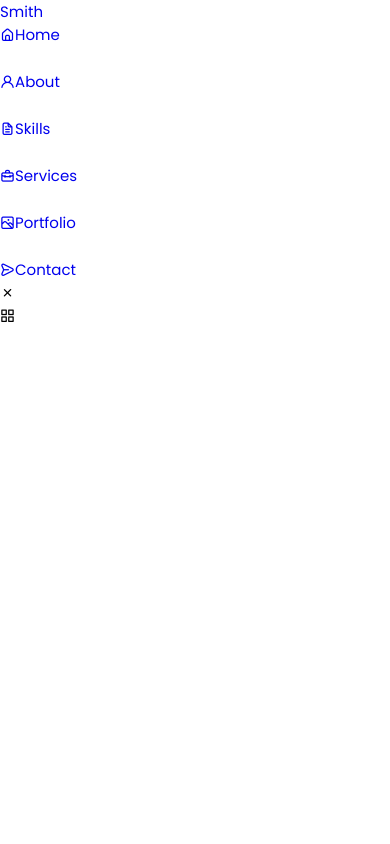
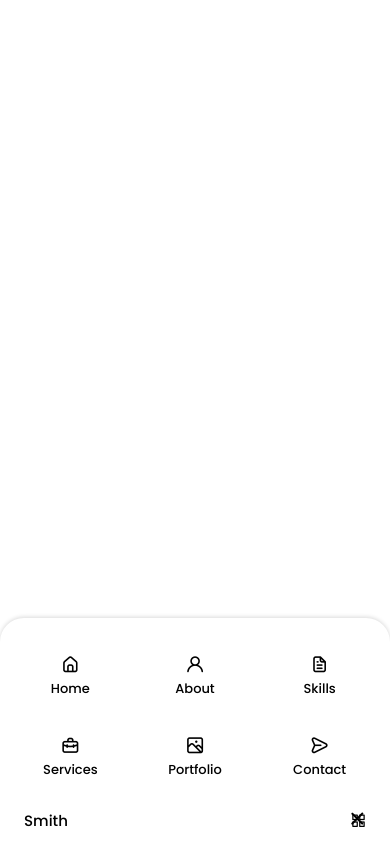
Before and after one commit to kravchuks/portfolio, a React (Create React App) app: page / in a window 390 px wide. Built offline with nearby package versions, Linux system fonts and the light colour scheme.

Commit message:
Add CSS to header

```diff
--- a/src/App.css
+++ b/src/App.css
@@ -169,6 +169,10 @@
 /*breakpoints*/
 /*for large devices*/
 @media screen and (max-width: 992px) {
+  .container {
+    margin-left: var(--mb-1-5);
+    margin-right: var(--mb-1-5);
+  }
 }
 
 /*for medium devices*/
--- a/src/components/header/Header.jsx
+++ b/src/components/header/Header.jsx
@@ -12,7 +12,7 @@
         <div className="nav__menu">
           <ul className="nav__list grid">
             <li className="nav__item">
-              <a href="#home" className="nav__link">
+              <a href="#home" className="nav__link active-link">
                 <i className="uil uil-estate nav__icon" />Home
               </a>
             </li>
--- a/src/components/header/header.css
+++ b/src/components/header/header.css
@@ -0,0 +1,105 @@
+.header {
+  width: 100%;
+  position: fixed;
+  top: 0;
+  left: 0;
+  z-index: var(--z-fixed);
+  background-color: var(--body-color);
+}
+
+.nav {
+  height: calc(var(--header-height) + 1.5rem);
+  display: flex;
+  justify-content: space-between;
+  align-items: center;
+  column-gap: 1rem;
+}
+
+.nav__logo,
+.nav__toggle {
+  color: var(--title-color);
+  font-weight: var(--font-medium);
+}
+
+.nav__list {
+  display: flex;
+  column-gap: 2rem;
+}
+
+.nav__link {
+  display: flex;
+  flex-direction: column;
+  align-items: center;
+  font-size: var(--small-font-size);
+  color: var(--title-color);
+  font-weight: var(--font-medium);
+  transition: 0.3s;
+}
+
+.nav__icon,
+.nav__close,
+.nav__toggle {
+  display: none;
+}
+
+/* Active link */
+
+.active-link,
+.nav__link:hover {
+  color: var(--title-color-dark);
+}
+
+/*breakpoints*/
+
+/*for medium devices*/
+@media screen and (max-width: 768px) {
+  .header {
+    top: initial;
+    bottom: 0;
+  }
+
+  .nav {
+    height: var(--header-height);
+  }
+
+  .nav__menu {
+    position: fixed;
+    bottom: 0;
+    left: 0;
+    width: 100%;
+    background-color: var(--body-color);
+    padding: 2rem 1.5rem 4rem;
+    box-shadow: 0 -1px 4px rgba(0, 0, 0, 0.15);
+    border-radius: 1.5rem 1.5rem 0 0;
+    transition: 0.3s;
+  }
+
+  .nav__list {
+    display: grid;
+    grid-template-columns: repeat(3, 1fr);
+    gap: 2rem;
+  }
+
+  .nav__icon {
+    font-size: 1.2rem;
+  }
+
+  .nav__close {
+    position: absolute;
+    right: 1.3rem;
+    bottom: .5rem;
+    font-size: 1.5rem;
+    cursor: pointer;
+    color: var(--title-color);
+  }
+
+  .nav__close:hover {
+    color: var(--title-color-dark);
+  }
+
+  .nav__icon,
+  .nav__close,
+  .nav__toggle {
+    display: block;
+  }
+}
```
